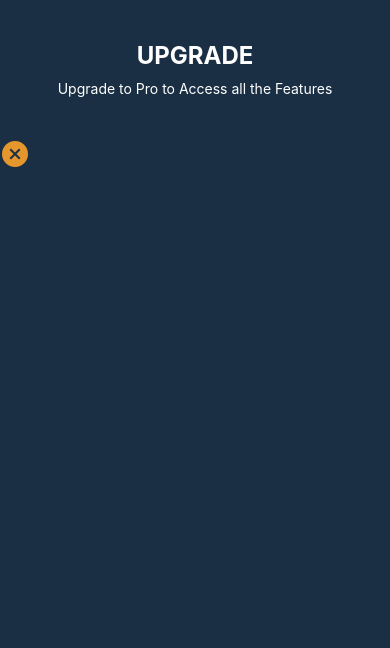
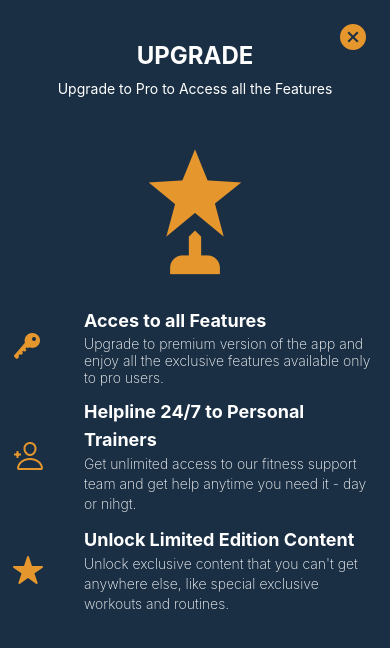
Before and after one commit to planetoida90210/app-subscription-reactNative, a React Native app: screen /Paywall in a window 390 px wide. Shown: the top 648 px of the page. Built offline with nearby package versions, Linux system fonts and the light colour scheme.

Commit message:
build content in paywall modal

```diff
--- a/screens/Paywall.tsx
+++ b/screens/Paywall.tsx
@@ -1,5 +1,6 @@
 import { View, Text, ScrollView, TouchableOpacity } from 'react-native';
 import Ionicons from '@expo/vector-icons/Ionicons';
+import { MaterialCommunityIcons } from "@expo/vector-icons"
 import { NativeStackNavigationProp } from '@react-navigation/native-stack';
 import { RootStackParamList } from '../App';
 import { useNavigation } from '@react-navigation/native';
@@ -19,9 +20,57 @@ const PaywallScreen = () => {
           Upgrade to Pro to Access all the Features
         </Text>
       </View>
-      <TouchableOpacity onPress={() => navigation.goBack()}>
+      <TouchableOpacity onPress={() => navigation.goBack()} className="absolute top-0 right-0 p-5" >
         <Ionicons name='md-close-circle-sharp' size={32} color="#E5962D" />
       </TouchableOpacity>
+      <View className="items-center">
+        <MaterialCommunityIcons
+          name="trophy-award"
+          size={150}
+          color="#E5962D"
+        />
+      </View>
+      <View className="space-y-3 px-3 pt-5 pb-2">
+        <View className="flex-row space-x-10 items-center">
+          <Ionicons name="md-key" size={32} color="#E5962D" />
+          <View className="flex-1">
+            <Text className="text-white font-bold text-lg">
+              Acces to all Features
+            </Text>
+            <Text className="text-white test-sm font-extralight">
+              Upgrade to premium version of the app and enjoy all the exclusive features available only to pro users.
+            </Text>
+          </View>
+        </View>
+
+        <View className="flex-row space-x-10 items-center">
+          <Ionicons name="md-person-add-outline" size={32} color="#E5962D" />
+          <View className="flex-1">
+            <Text className="text-white font-bold text-lg">
+              Helpline 24/7 to Personal Trainers
+            </Text>
+            <Text className="text-white text-sm font-extralight">
+              Get unlimited access to our fitness support team and get help anytime you need it - day or nihgt.
+            </Text>
+          </View>
+        </View>
+
+        <View className="flex-row space-x-10 items-center">
+          <Ionicons name="md-star" size={32} color="#E5962D" />
+          <View className="flex-1">
+            <Text className="text-white font-bold text-lg">
+              Unlock Limited Edition Content
+            </Text>
+            <Text className="text-white text-sm font-extralight">
+              Unlock exclusive content that you can't get anywhere else, like special exclusive workouts and routines.
+            </Text>
+          </View>
+        </View>
+      </View>
+
+      {/* monthly subscribe */}
+
+      {/* yearly subscribe */}
     </ScrollView>
   )
 }
```
